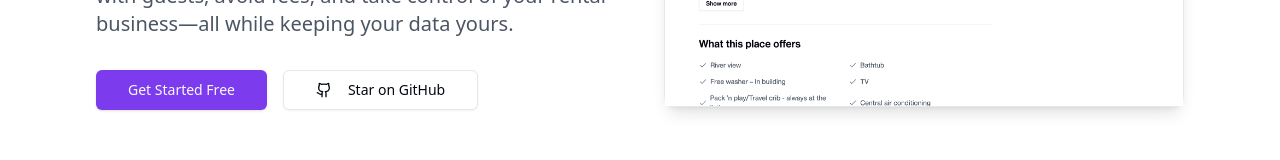
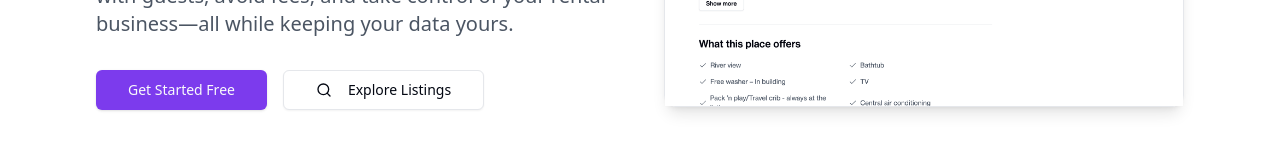
Before and after one commit to eblubay/freshair, a Next.js app: page / in a window 1280 px wide. Shown: the part 371-531 px from the top of the page. Built offline with nearby package versions, Linux system fonts and the light colour scheme; no server answers; a web font is replaced by a local one.

Commit message:
explore listings

```diff
--- a/app/(marketing)/page.tsx
+++ b/app/(marketing)/page.tsx
@@ -3,7 +3,7 @@ import { AspectRatio } from "@/components/ui/aspect-ratio"
 import { Button } from "@/components/ui/button"
 import { Card, CardContent } from "@/components/ui/card"
 import { auth } from "@clerk/nextjs/server"
-import { Code2, Github, MessageSquare, Users } from "lucide-react"
+import { Code2, MessageSquare, Search, Users } from "lucide-react"
 import Image from "next/image"
 import Link from "next/link"
 
@@ -43,13 +43,10 @@ export default async function MarketingPage() {
 										{userId ? "View Dashboard" : "Get Started Free"}
 									</Button>
 								</Link>
-								<Link
-									href="https://github.com/bjornpagen/freshair"
-									target="_blank"
-								>
+								<Link href="/explore">
 									<Button size="lg" variant="outline">
-										<Github className="mr-2 h-5 w-5" />
-										Star on GitHub
+										<Search className="mr-2 h-5 w-5" />
+										Explore Listings
 									</Button>
 								</Link>
 							</div>
```
